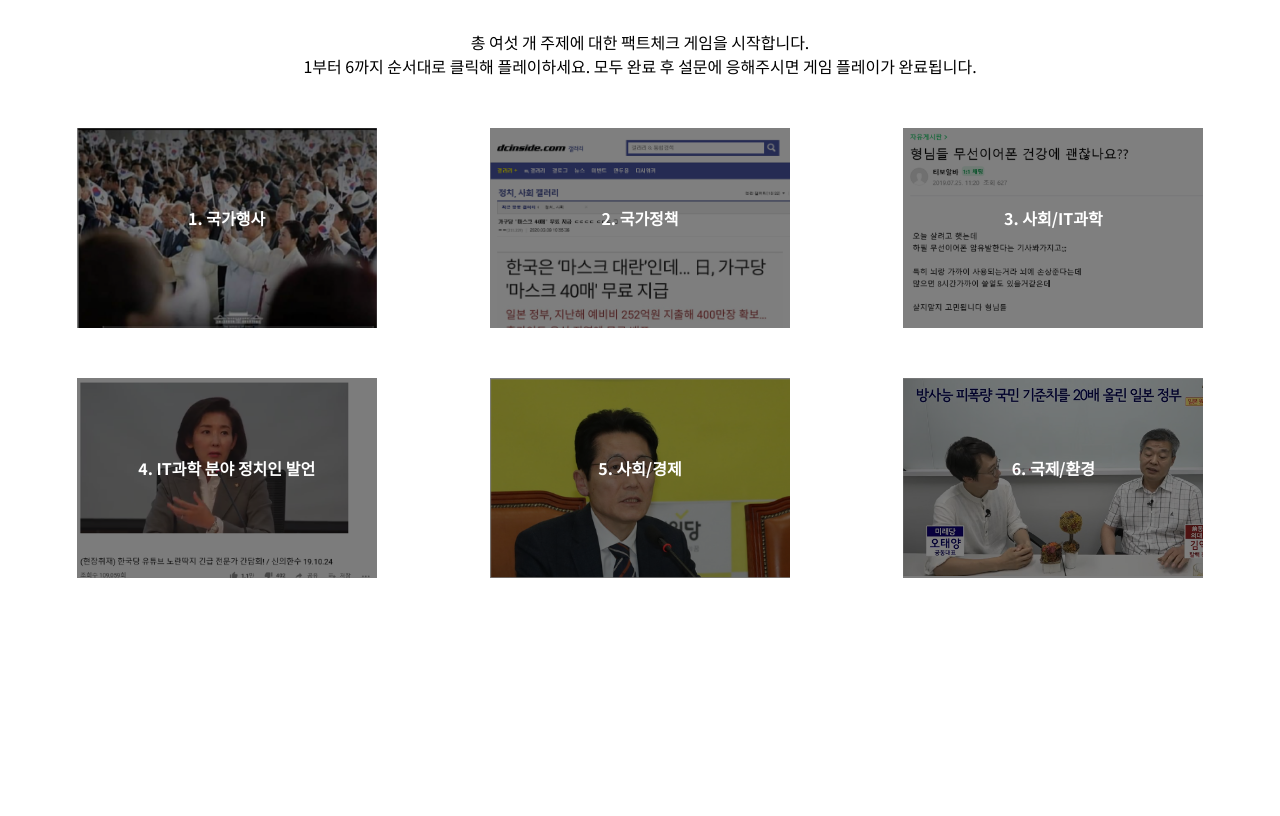
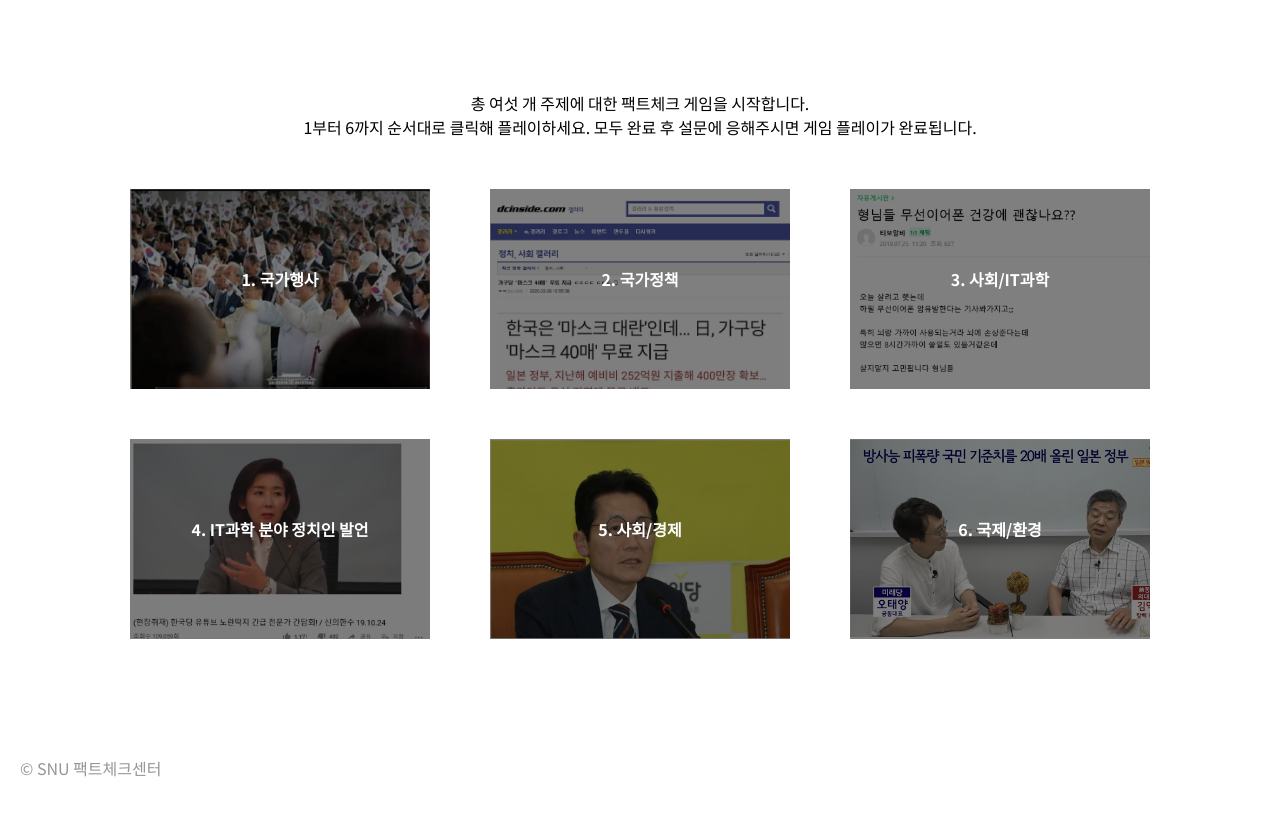
Before and after one commit to snu-factchecker/snu-factchecker.github.io, a React (Create React App) app: page /topics in a window 1280 px wide. Shown: the top 816 px of the page. Built offline with nearby package versions, Linux system fonts and the light colour scheme.

Commit message:
Fix minor layout issues and added background image

```diff
--- a/src/App.scss
+++ b/src/App.scss
@@ -23,14 +23,15 @@
   }
 
   #main{
-    padding: 30px 20px ;
-    height: 100vh;
+    //padding: 30px 20px ;
+    margin:30px 40px ;
+    height: 90vh;
   }
 
   footer{
     position: fixed;
     bottom: 20px;
     left: 20px;
-    color: white;
+    color: #969696;
   }
 }
--- a/src/TopicList/Topic.scss
+++ b/src/TopicList/Topic.scss
@@ -36,3 +36,14 @@
 
 	}
 }
+
+#topic{
+	height: 100%;
+	width: 90%;
+	margin: 0 auto;
+	display: flex;
+	align-items: center;
+	#inner{
+		width: 100%;
+	}
+}
--- a/src/TopicList/TopicList.js
+++ b/src/TopicList/TopicList.js
@@ -50,10 +50,12 @@ class TopicList extends React.Component{
         });
 
 		return(<div id="topic">
+			<div id="inner">
 			<div>총 여섯 개 주제에 대한 팩트체크 게임을 시작합니다. <br/>
 			1부터 6까지 순서대로 클릭해 플레이하세요. 모두 완료 후 설문에 응해주시면 게임 플레이가 완료됩니다.</div>
 			<div id="topic-list">
 				{topics}
+			</div>
 			</div>
 		</div>)
 	}
--- a/src/Tutorial/Tutorial.js
+++ b/src/Tutorial/Tutorial.js
@@ -221,7 +221,7 @@ switch(this.state.tutorialStep){
 		</div>
 		break;
 	case 1:
-		overlay = <div className="App">
+		overlay = <div><div className="App">
 
 			<div id="main">
 				<div id="quiz">
@@ -235,6 +235,7 @@ switch(this.state.tutorialStep){
 						<div id="source">출처: DC인사이드 우한 마이너 갤러리</div>
 					</div>
 				</div>
+			</div>
 			</div>
 			<div className="overlay-innertext">첫 단계에서는 팩트체크할 내용을 관찰하고, 여기에서 힌트를 찾게 됩니다. 중앙 왼쪽에 있는 칸에는 팩트체크의 대상이 되는 내용이 제공되어 있습니다. 내용을 잘 살펴보고, 중요한 키워드나 팩트체크를 하는 데 있어 힌트가 될 만한 내용을 찾아내야 합니다.</div>
 			<button className="overlay-skipButton" onClick={()=>this.PlayGame()}>튜토리얼 스킵하기</button>
--- a/src/Tutorial/Tutorial.scss
+++ b/src/Tutorial/Tutorial.scss
@@ -18,7 +18,9 @@
 	background-color: white;
 	color: black;
 	position:absolute;
-	width: 100%;
+	width: 80vw;
+	top: 20px;
+	left: 10vw;
 }
 
 .overlay-nextButton{
```
